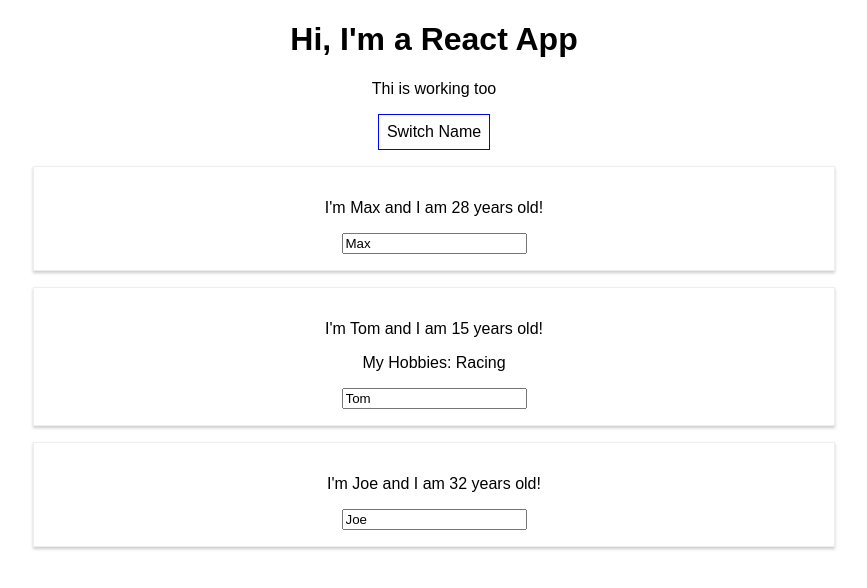
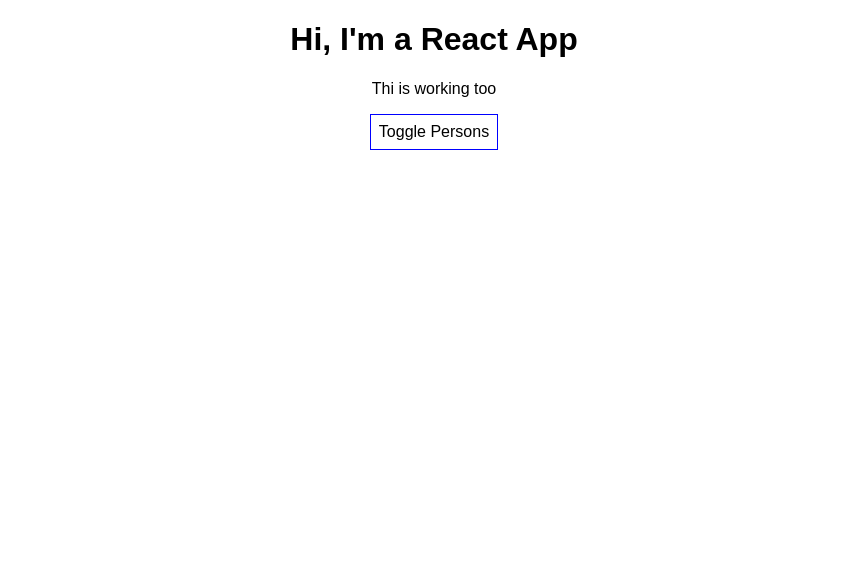
Before and after one commit to hishambokhari/LearnReact, a React (Create React App) app: page / in a window 1280 px wide. Shown: the top 588 px of the page, without its empty margins (206-1073 px from the left). Built offline with nearby package versions, Linux system fonts and the light colour scheme.

Commit message:
handling dynamic content

```diff
--- a/src/App.js
+++ b/src/App.js
@@ -10,7 +10,8 @@
       { name: 'Tom', age: 15 },
       { name: 'Joe', age: 32 }
     ],
-    otherState: 'some other value'
+    otherState: 'some other value',
+    showPersons: false
   };
 
   switchNameHandler = (newName) => {
@@ -34,6 +35,11 @@
     })
   }
 
+    togglePersonsHandler = () => {
+        const doesShow = this.state.showPersons;
+        this.setState({showPersons: !doesShow});
+    }
+
     render() {
       const style = {
         backgroundColor: 'white',
@@ -41,25 +47,36 @@
         border: '1px solid blue',
         padding: '8px',
         cursor: 'pointer'
+      };
+
+      let persons =  null;
+
+      if (this.state.showPersons) {
+        persons = (
+          <div>
+          <Person
+          name={this.state.persons[0].name}
+          age= {this.state.persons[0].age}/>
+          <Person
+          name={this.state.persons[1].name}
+          age= {this.state.persons[1].age}
+          click={this.switchNameHandler.bind(this, 'Mahak!!!')}
+          changed={this.nameChangedHandler}>My Hobbies: Racing</Person>
+          <Person
+          name={this.state.persons[2].name}
+          age= {this.state.persons[2].age}/>
+        </div>
+        );
       }
+
     return (
       <div className="App">
         <h1>Hi, I'm a React App</h1>
         <p>Thi is working too</p>
         <button
         style={style}
-        onClick={this.switchNameHandler.bind(this, 'Mahak')}>Switch Name</button>
-        <Person
-        name={this.state.persons[0].name}
-        age= {this.state.persons[0].age}/>
-        <Person
-        name={this.state.persons[1].name}
-        age= {this.state.persons[1].age}
-        click={this.switchNameHandler.bind(this, 'Mahak!!!')}
-        changed={this.nameChangedHandler}>My Hobbies: Racing</Person>
-        <Person
-        name={this.state.persons[2].name}
-        age= {this.state.persons[2].age}/>
+        onClick={this.togglePersonsHandler}>Toggle Persons</button>
+        {persons}
       </div>
     );
     // return React.createElement('div', {className: 'App'}, React.createElement('h1', null, 'Does this work now?'))
```
